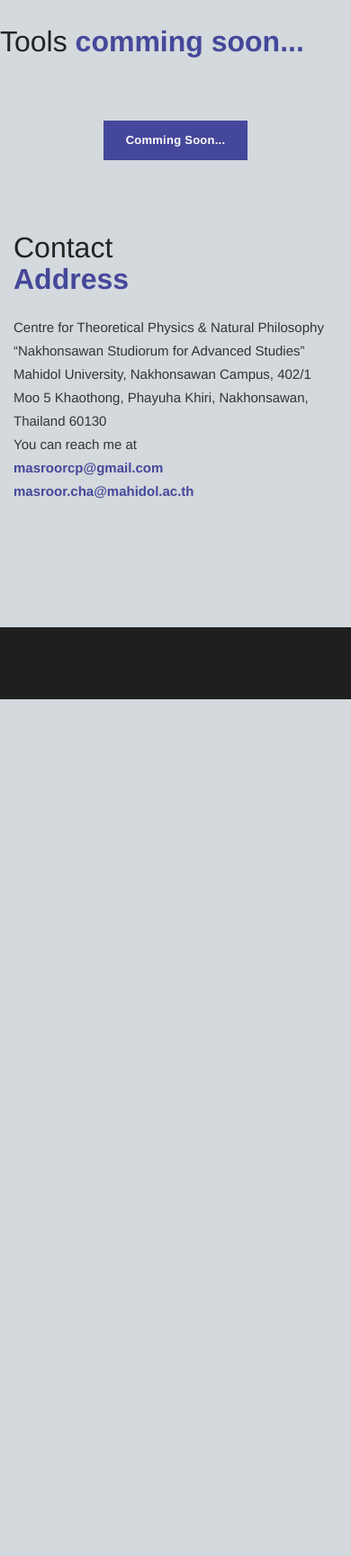
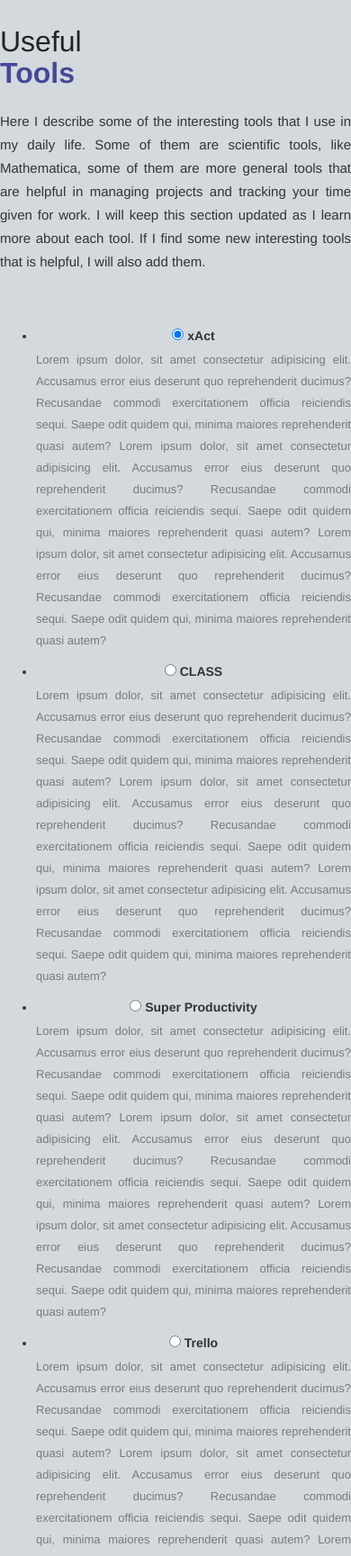
Before and after one commit to masroorcp/masroorcp.github.io, a plain HTML site: page index.html in a window 390 px wide. Shown: the part 6180-7909 px from the top of the page at 90% size. Before the commit the page ends 6962 px from the top, so only its background shows below. Drawn offline with nearby package versions, Linux system fonts and the light colour scheme.

Commit message:
Update index.html

```diff
--- a/index.html
+++ b/index.html
@@ -25,6 +25,7 @@ https://templatemo.com/tm-518-sentra
         <link rel="stylesheet" href="css/templatemo-style.css">
         <link rel="stylesheet" href="css/timeline.css">
         <link rel="stylesheet" href="css/research.css">
+	<link rel="stylesheet" href="css/tools.css">
 
         <link href="https://fonts.googleapis.com/css?family=Open+Sans:300,400,600,700,800" rel="stylesheet">
 
@@ -463,30 +464,83 @@ https://templatemo.com/tm-518-sentra
                     </div>
                 </div>
             </section>
+
             <section id="tools" class="content-section">
-                <div class="row">
-                    <div class="col-md-12">
-                        <div class="section-heading">
-                            <h1>Tools<em> comming soon...</em></h1>
-                            <!--<p>EFTCLASS<br>
-			      emacs<br>
-			      lyx<br>
-			      Mathematica<br>
-			      Python<br>
-			      xAct<br>
-			      JupyterLab<br>
-			      Super Productivity<br>
-			      Linux Window Session Manager</p> -->
-                        </div>
-                        <div class="text-content">
-                            <p></p>
-                        </div>
-                        <div class="accent-button button">
-                            <a href="#activities">comming soon...</a>
-                        </div>
-                    </div>
+                <div class="section-heading">
+                    <h1>Useful<br> <em>Tools</em></h1>
+                    <p  align="justify"> Here I describe some of the interesting tools that I use in my daily life. Some of them are scientific tools, like Mathematica,
+			    some of them are more general tools that are helpful in managing projects and tracking your time given for work. I will keep this section
+			    updated as I learn more about each tool. If I find some new interesting tools that is helpful, I will also add them.</p>
+                </div>
 
-                </div>
+                <article>
+                    <ul class = "accordion">
+                        <li>
+                            <input type="radio" name="accordion" id="first" checked>
+                            <label for="first">xAct</label>
+                            <div class="content">
+                                    <p align="justify">Lorem ipsum dolor, sit amet consectetur adipisicing elit. Accusamus error
+                                        eius deserunt quo reprehenderit ducimus? Recusandae commodi exercitationem
+                                        officia reiciendis sequi. Saepe odit quidem qui, minima maiores reprehenderit quasi autem?
+                                        Lorem ipsum dolor, sit amet consectetur adipisicing elit. Accusamus error
+                                        eius deserunt quo reprehenderit ducimus? Recusandae commodi exercitationem
+                                        officia reiciendis sequi. Saepe odit quidem qui, minima maiores reprehenderit quasi autem?
+                                        Lorem ipsum dolor, sit amet consectetur adipisicing elit. Accusamus error
+                                        eius deserunt quo reprehenderit ducimus? Recusandae commodi exercitationem
+                                        officia reiciendis sequi. Saepe odit quidem qui, minima maiores reprehenderit quasi autem?</p>
+                            </div>
+                        </li>
+
+                        <li>
+                            <input type="radio" name="accordion" id="second">
+                            <label for="second">CLASS</label>
+                            <div class="content">
+                                <p  align="justify">Lorem ipsum dolor, sit amet consectetur adipisicing elit. Accusamus error
+                                    eius deserunt quo reprehenderit ducimus? Recusandae commodi exercitationem
+                                    officia reiciendis sequi. Saepe odit quidem qui, minima maiores reprehenderit quasi autem?
+                                    Lorem ipsum dolor, sit amet consectetur adipisicing elit. Accusamus error
+                                    eius deserunt quo reprehenderit ducimus? Recusandae commodi exercitationem
+                                    officia reiciendis sequi. Saepe odit quidem qui, minima maiores reprehenderit quasi autem?
+                                    Lorem ipsum dolor, sit amet consectetur adipisicing elit. Accusamus error
+                                    eius deserunt quo reprehenderit ducimus? Recusandae commodi exercitationem
+                                    officia reiciendis sequi. Saepe odit quidem qui, minima maiores reprehenderit quasi autem?</p>
+                            </div>
+                        </li>
+
+                        <li>
+                            <input type="radio" name="accordion" id="third">
+                            <label for="third">Super Productivity</label>
+                            <div class="content">
+                                <p  align="justify">Lorem ipsum dolor, sit amet consectetur adipisicing elit. Accusamus error
+                                eius deserunt quo reprehenderit ducimus? Recusandae commodi exercitationem
+                                officia reiciendis sequi. Saepe odit quidem qui, minima maiores reprehenderit quasi autem?
+                                Lorem ipsum dolor, sit amet consectetur adipisicing elit. Accusamus error
+                                eius deserunt quo reprehenderit ducimus? Recusandae commodi exercitationem
+                                officia reiciendis sequi. Saepe odit quidem qui, minima maiores reprehenderit quasi autem?
+                                Lorem ipsum dolor, sit amet consectetur adipisicing elit. Accusamus error
+                                eius deserunt quo reprehenderit ducimus? Recusandae commodi exercitationem
+                                officia reiciendis sequi. Saepe odit quidem qui, minima maiores reprehenderit quasi autem?</p>
+                            </div>
+                        </li>
+
+                        <li>
+                            <input type="radio" name="accordion" id="fourth">
+                            <label for="fourth">Trello</label>
+                            <div class="content">
+                                <p align="justify">Lorem ipsum dolor, sit amet consectetur adipisicing elit. Accusamus error
+                                    eius deserunt quo reprehenderit ducimus? Recusandae commodi exercitationem
+                                    officia reiciendis sequi. Saepe odit quidem qui, minima maiores reprehenderit quasi autem?
+                                    Lorem ipsum dolor, sit amet consectetur adipisicing elit. Accusamus error
+                                    eius deserunt quo reprehenderit ducimus? Recusandae commodi exercitationem
+                                    officia reiciendis sequi. Saepe odit quidem qui, minima maiores reprehenderit quasi autem?
+                                    Lorem ipsum dolor, sit amet consectetur adipisicing elit. Accusamus error
+                                    eius deserunt quo reprehenderit ducimus? Recusandae commodi exercitationem
+                                    officia reiciendis sequi. Saepe odit quidem qui, minima maiores reprehenderit quasi autem?</p>
+                            </div>
+                        </li>
+                    </ul>
+                </article>
+
             </section>
 
             <section id="contact" class="content-section">
```
